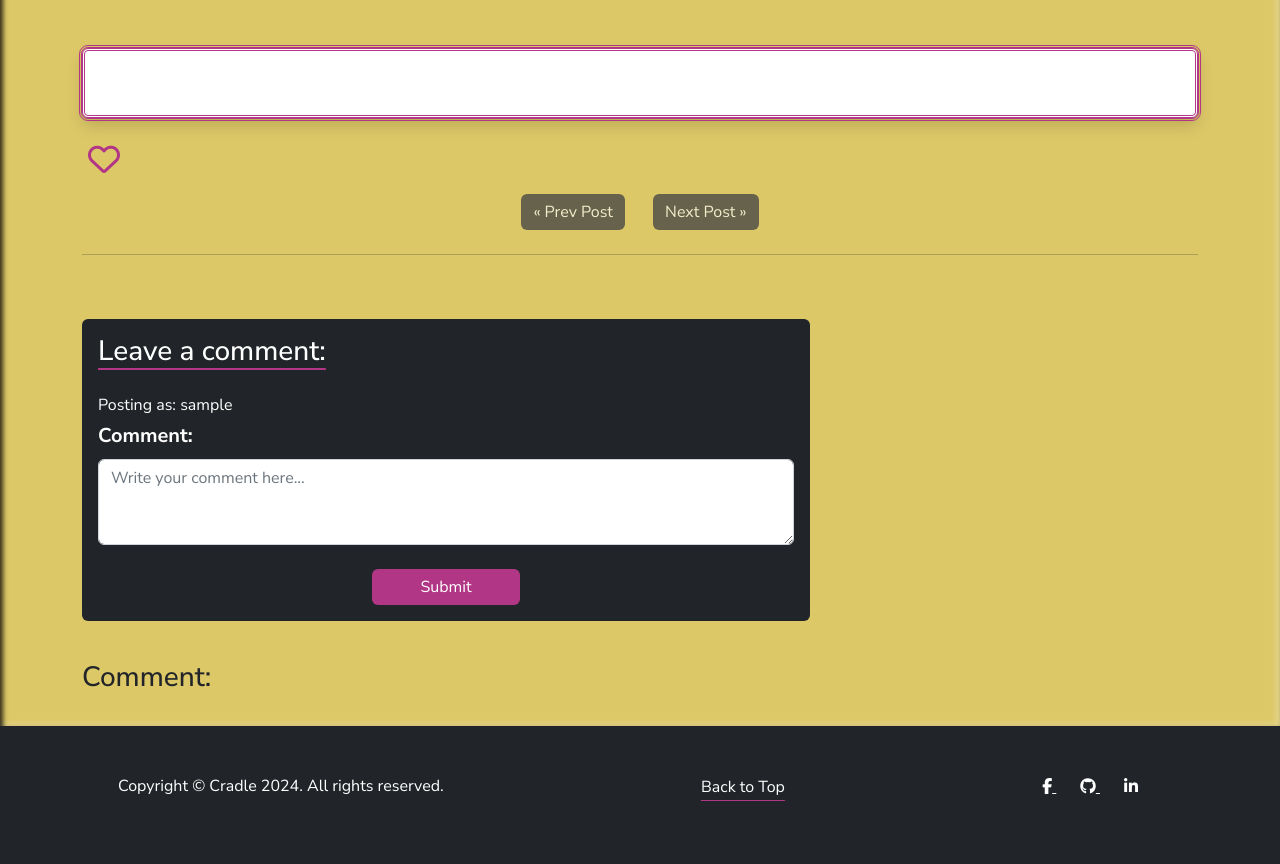
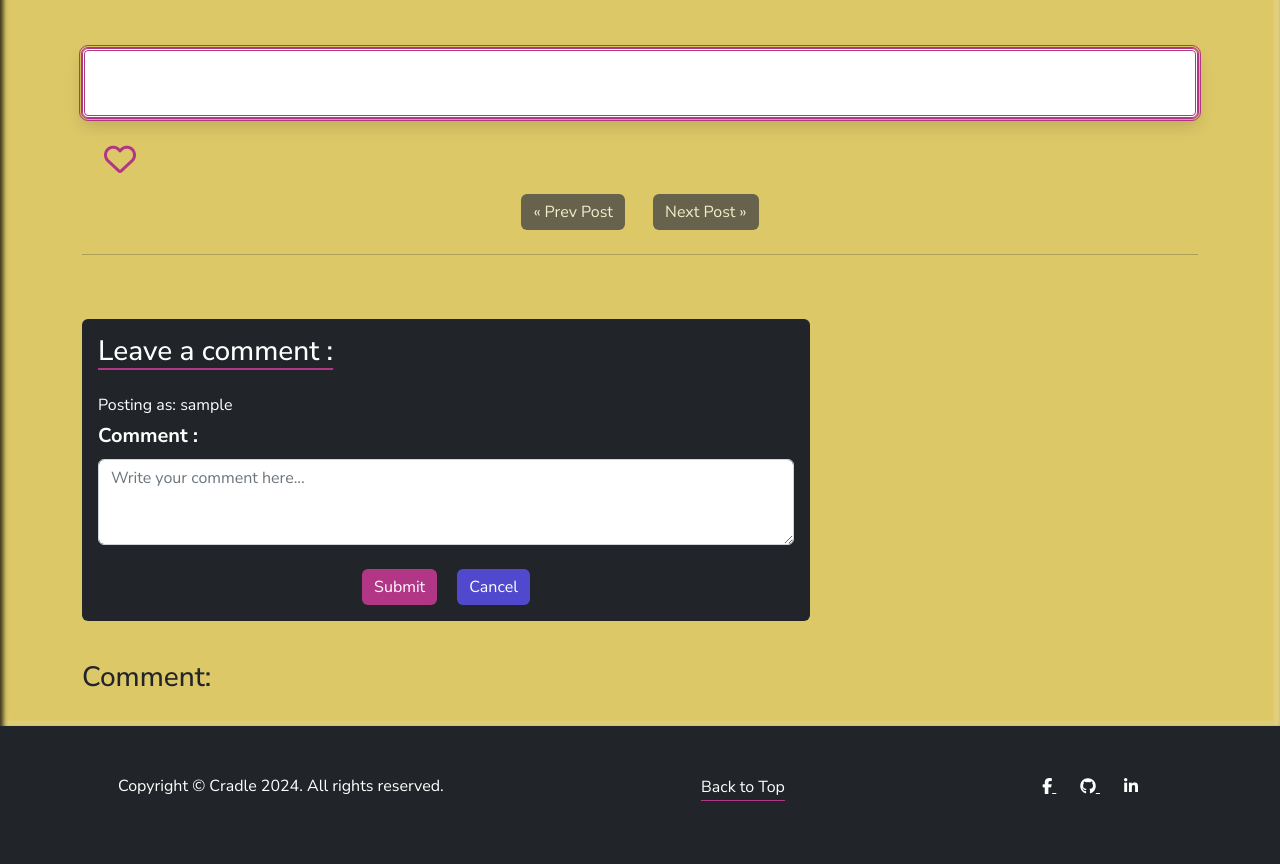
Before and after one commit to Yagavi1994/Cradle, a Django app: template blog/templates/blog/post_detail.html in a window 1280 px wide. Shown: the part 242-1106 px from the top of the page. Run offline with Django 4.2, Linux system fonts and the light colour scheme; the template is opened without the code that fills it: values that come from a table or form of the project are taken from there, others are empty; the visitor is signed in with stand-in values (Sample User, id 1); data comes from the database, SQL or seed files in the repository; parts of the project's set-up code (start-up, migrations or seed data) failed here and were passed over; some libraries are stand-ins or nearby versions; some web fonts are replaced.

Commit message:
Add cancel button for comments and add feature to scroll upto the comment form when edited.

```diff
--- a/blog/templates/blog/post_detail.html
+++ b/blog/templates/blog/post_detail.html
@@ -33,7 +33,7 @@
         <div class="row">
             <div class="col-12" id="icons">
                 <input type="hidden" name="csrfmiddlewaretoken" value="{{ csrf_token }}">
-                <button type="button" id="favourites" class="btn-enlarge">
+                <button type="button" id="favourites" class="btn-enlarge ms-3">
                     <strong>
                         <i class="fa-heart {% if is_favourite %}fa-solid{% else %}fa-regular{% endif %} heart-icon fs-2"
                             data-post-id="{{ post.id }}"></i>
@@ -61,15 +61,15 @@
         <hr>
         <!-- Creating New Comments -->
         <div class="row container">
-            <div class="bg-dark p-3 mt-5 rounded text-white col-md-8 d-flex align-items-center mx-md-0 mb-4">
+            <div class="bg-dark p-3 mt-5 rounded text-white col-md-8 d-flex align-items-center mb-4">
                 <div class="card-body nunito-sans-regular justify-content-center">
                     {% if user.is_authenticated %}
-                    <h3 class="pink-underline">Leave a comment:</h3>
+                    <h3 class="pink-underline">Leave a comment :</h3>
                     <p class="mt-4 mb-1">Posting as: <a href = "{% url 'profile' %}" class="text-decoration-none text-reset hover">{{ user.username }}</p></a>
                     <form id="commentForm" method="post" class="nunito-sans-regular">
                         {% csrf_token %}
                         <div class="form-group">
-                            <label for="{{ comment_form.body.id_for_label }}" class="mb-2 fs-5">Comment:</label>
+                            <label for="{{ comment_form.body.id_for_label }}" class="mb-2 fs-5">Comment :</label>
                             <!-- Replace 'body' with your field name -->
                             {{ comment_form.body }}
                             {% if comment_form.body.errors %}
@@ -80,7 +80,8 @@
                         </div>
                         <div class="text-center">
                             <button id="submitButton" type="submit"
-                                class="btn btn-secondary enlarge mt-4 px-5">Submit</button>
+                                class="btn btn-secondary enlarge mt-4">Submit</button>
+                            <button id="cancelButton" type="button" class="btn btn-info text-white btn-enlarge ms-3 mt-4">Cancel</button>
                         </div>
                     </form>
                     {% else %}
--- a/static/js/comments.js
+++ b/static/js/comments.js
@@ -4,6 +4,7 @@ const editButtons = document.getElementsByClassName("btn-edit");
 const commentText = document.getElementById("id_body");
 const commentForm = document.getElementById("commentForm");
 const submitButton = document.getElementById("submitButton");
+const cancelButton = document.getElementById("cancelButton");
 const deleteModal = new bootstrap.Modal(document.getElementById("deleteModal"));
 const deleteButtons = document.getElementsByClassName("btn-delete");
 const deleteConfirm = document.getElementById("deleteConfirm");
@@ -24,15 +25,39 @@ for (let button of editButtons) {
   button.addEventListener("click", (e) => {
     let commentId = e.target.getAttribute("comment_id");
     let commentContent = document.getElementById(`comment${commentId}`).innerText;
+
+    // Populate the form with the comment content
     commentText.value = commentContent;
+
+    // Highlight the comment input/textarea
     commentText.classList.add('comment-highlight');
     setTimeout(function () {
       commentText.classList.remove('comment-highlight');
     }, 3000);
+
+    // Change the submit button text to "Update"
     submitButton.innerText = "Update";
+
+    // Update the form action to point to the edit endpoint
     commentForm.setAttribute("action", `edit_comment/${commentId}`);
+
+    // Scroll to the comment form smoothly
+    commentForm.scrollIntoView({ behavior: "smooth" });
   });
 }
+
+// Cancel Edit
+cancelButton.addEventListener("click", () => {
+  // Clear the comment textarea
+  commentText.value = '';
+
+  // Reset the submit button text
+  submitButton.innerText = "Submit";
+
+  // Optionally reset the form action
+  commentForm.setAttribute("action", `add_comment`);
+});
+
 
 // Delete Comment
 /**
```
